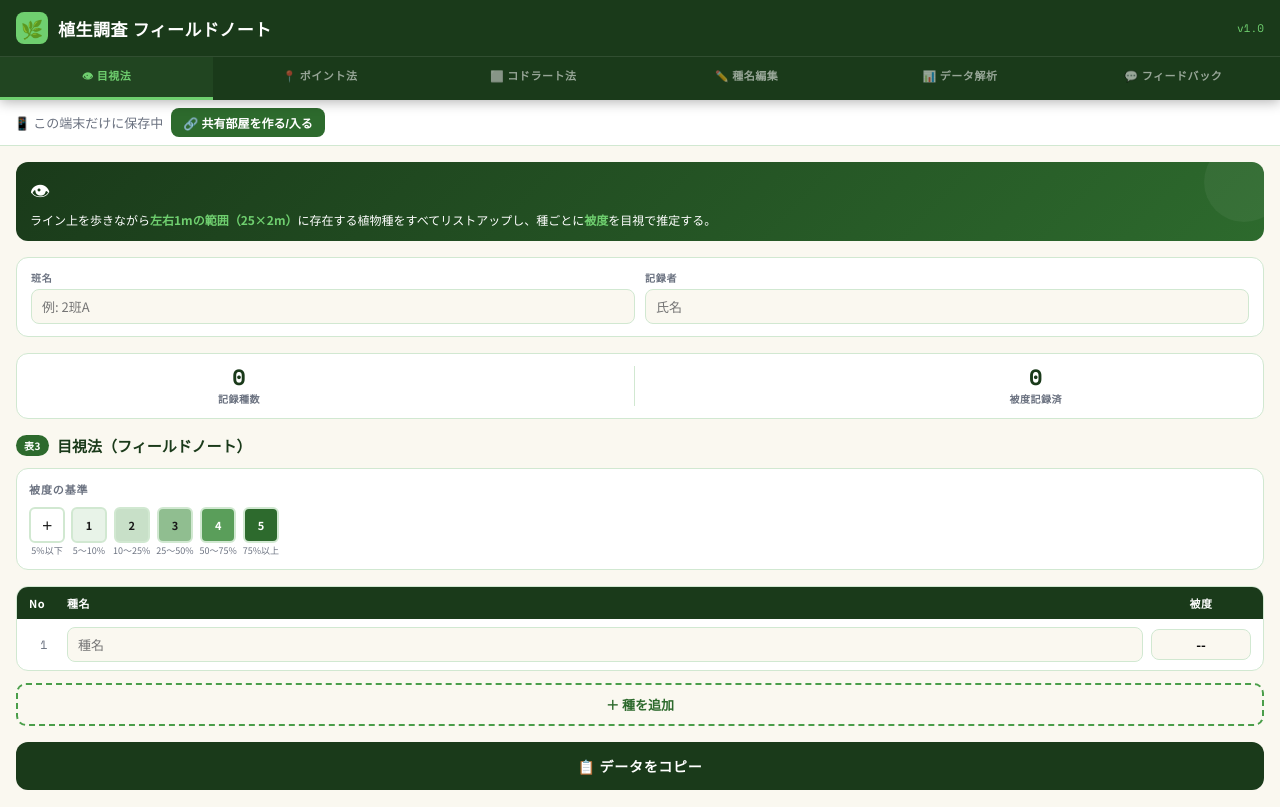
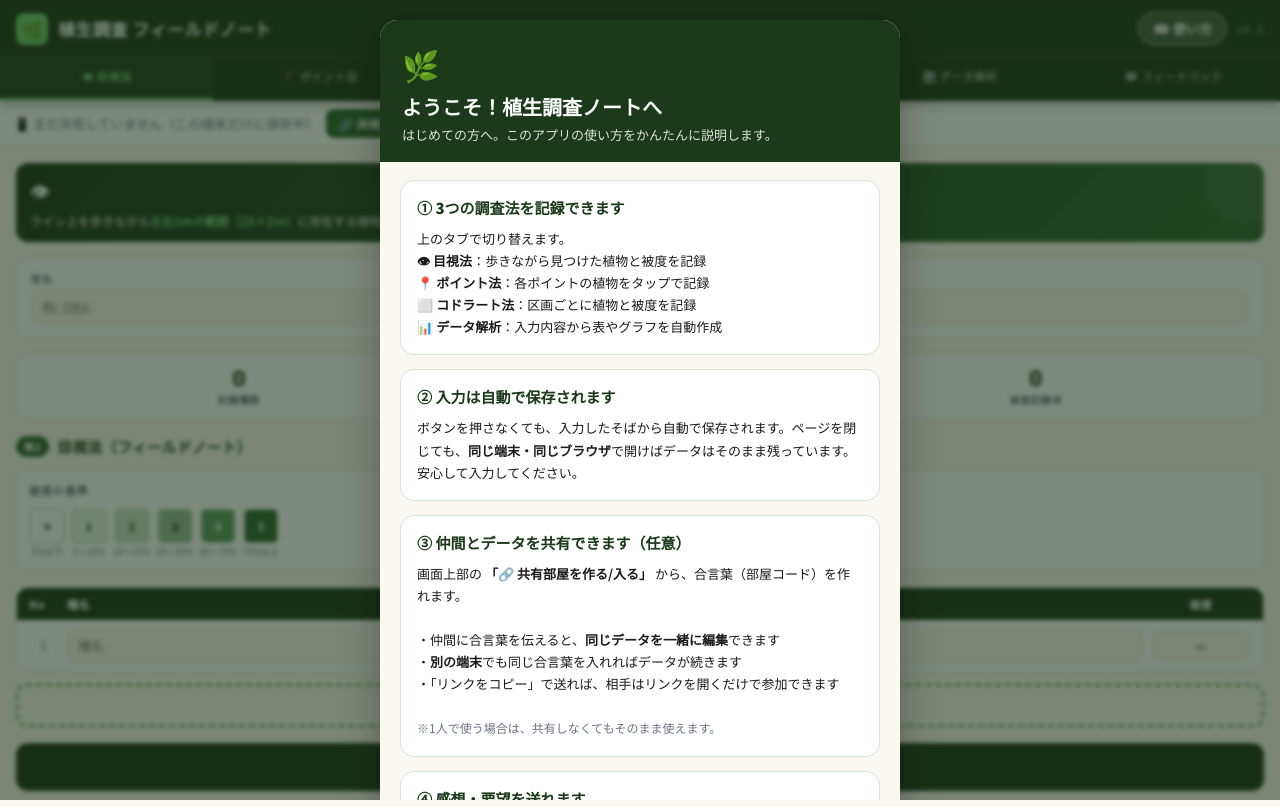
Before and after one commit to yu-ma1012/plants-note, a plain HTML site: page index.html in a window 1280 px wide. Drawn offline with nearby package versions, Linux system fonts and the light colour scheme.

Commit message:
Add files via upload

```diff
--- a/index.html
+++ b/index.html
@@ -775,7 +775,10 @@ body {
       <div class="header-icon">🌿</div>
       <h1>植生調査 フィールドノート</h1>
     </div>
-    <div class="header-meta">v1.0</div>
+    <div class="header-meta" style="display:flex;align-items:center;gap:10px;">
+      <button onclick="openGuide()" title="使い方ガイド" style="background:rgba(255,255,255,0.18);color:#fff;border:1.5px solid rgba(255,255,255,0.5);border-radius:20px;padding:6px 14px;font-size:13px;font-weight:700;cursor:pointer;display:flex;align-items:center;gap:5px;white-space:nowrap;">📖 使い方</button>
+      <span>v1.1</span>
+    </div>
   </div>
   <div class="tabs">
     <div class="tab active" onclick="switchTab('mokushi')">👁 目視法</div>
@@ -792,7 +795,7 @@ body {
 <!-- ========== 部屋バー ========== -->
 <div id="room-bar" style="background:#fff;border-bottom:1.5px solid var(--border);padding:8px 14px;display:flex;align-items:center;gap:8px;font-size:13px;flex-wrap:wrap;">
   <div id="room-status-solo" style="display:flex;align-items:center;gap:8px;flex-wrap:wrap;">
-    <span style="color:var(--muted);">📱 この端末だけに保存中</span>
+    <span style="color:var(--muted);">📱 まだ共有していません（この端末だけに保存中）</span>
     <button onclick="openRoomModal()" style="padding:6px 12px;background:var(--green-mid);color:#fff;border:none;border-radius:8px;font-size:12px;font-weight:700;cursor:pointer;">🔗 共有部屋を作る/入る</button>
   </div>
   <div id="room-status-joined" style="display:none;align-items:center;gap:8px;flex-wrap:wrap;width:100%;">
@@ -835,6 +838,66 @@ body {
       <div id="room-modal-status" style="font-size:13px;font-weight:700;margin-top:14px;min-height:18px;text-align:center;"></div>
     </div>
     <button class="modal-close" onclick="closeRoomModal()">閉じる</button>
+  </div>
+</div>
+
+<!-- ========== 使い方ガイド（オンボーディング） ========== -->
+<div id="guide-overlay" style="display:none;position:fixed;inset:0;z-index:9999;background:rgba(20,40,20,0.55);backdrop-filter:blur(2px);overflow-y:auto;padding:20px 14px;">
+  <div style="max-width:520px;margin:0 auto;background:var(--cream);border-radius:18px;box-shadow:0 12px 40px rgba(0,0,0,0.3);overflow:hidden;">
+    <!-- ヘッダー -->
+    <div style="background:var(--green-dark);color:#fff;padding:22px 22px 18px;">
+      <div style="font-size:30px;margin-bottom:6px;">🌿</div>
+      <div style="font-size:20px;font-weight:900;">ようこそ！植生調査ノートへ</div>
+      <div style="font-size:13px;opacity:.85;margin-top:4px;">はじめての方へ。このアプリの使い方をかんたんに説明します。</div>
+    </div>
+
+    <div style="padding:18px 20px 8px;">
+      <!-- 1. できること -->
+      <div style="background:#fff;border:1.5px solid var(--border);border-radius:14px;padding:16px;margin-bottom:14px;">
+        <div style="font-weight:800;color:var(--green-dark);font-size:15px;margin-bottom:10px;">① 3つの調査法を記録できます</div>
+        <div style="font-size:13px;line-height:1.7;color:var(--ink);">
+          上のタブで切り替えます。<br>
+          <strong>👁 目視法</strong>：歩きながら見つけた植物と被度を記録<br>
+          <strong>📍 ポイント法</strong>：各ポイントの植物をタップで記録<br>
+          <strong>⬜ コドラート法</strong>：区画ごとに植物と被度を記録<br>
+          <strong>📊 データ解析</strong>：入力内容から表やグラフを自動作成
+        </div>
+      </div>
+
+      <!-- 2. 自動保存 -->
+      <div style="background:#fff;border:1.5px solid var(--border);border-radius:14px;padding:16px;margin-bottom:14px;">
+        <div style="font-weight:800;color:var(--green-dark);font-size:15px;margin-bottom:10px;">② 入力は自動で保存されます</div>
+        <div style="font-size:13px;line-height:1.7;color:var(--ink);">
+          ボタンを押さなくても、入力したそばから自動で保存されます。ページを閉じても、<strong>同じ端末・同じブラウザ</strong>で開けばデータはそのまま残っています。安心して入力してください。
+        </div>
+      </div>
+
+      <!-- 3. 共有部屋 -->
+      <div style="background:#fff;border:1.5px solid var(--border);border-radius:14px;padding:16px;margin-bottom:14px;">
+        <div style="font-weight:800;color:var(--green-dark);font-size:15px;margin-bottom:10px;">③ 仲間とデータを共有できます（任意）</div>
+        <div style="font-size:13px;line-height:1.7;color:var(--ink);">
+          画面上部の <strong>「🔗 共有部屋を作る/入る」</strong> から、合言葉（部屋コード）を作れます。<br><br>
+          ・仲間に合言葉を伝えると、<strong>同じデータを一緒に編集</strong>できます<br>
+          ・<strong>別の端末</strong>でも同じ合言葉を入れればデータが続きます<br>
+          ・「リンクをコピー」で送れば、相手はリンクを開くだけで参加できます<br><br>
+          <span style="color:var(--muted);font-size:12px;">※1人で使う場合は、共有しなくてもそのまま使えます。</span>
+        </div>
+      </div>
+
+      <!-- 4. フィードバック -->
+      <div style="background:#fff;border:1.5px solid var(--border);border-radius:14px;padding:16px;margin-bottom:8px;">
+        <div style="font-weight:800;color:var(--green-dark);font-size:15px;margin-bottom:10px;">④ 感想・要望を送れます</div>
+        <div style="font-size:13px;line-height:1.7;color:var(--ink);">
+          <strong>💬 フィードバック</strong> タブから、星評価とコメントを管理人に送れます。使ってみて気づいたことがあれば、ぜひ送ってください。
+        </div>
+      </div>
+    </div>
+
+    <!-- フッター -->
+    <div style="padding:8px 20px 22px;">
+      <button onclick="closeGuide()" style="width:100%;padding:14px;background:var(--green-mid);color:#fff;border:none;border-radius:12px;font-size:16px;font-weight:800;cursor:pointer;">使ってみる</button>
+      <div style="text-align:center;font-size:12px;color:var(--muted);margin-top:10px;">この説明は、上の「📖 使い方」からいつでも見られます</div>
+    </div>
   </div>
 </div>
 
@@ -2260,6 +2323,24 @@ function setSyncIndicator(msg) {
   if (el) el.textContent = msg;
 }
 
+// ─── 使い方ガイド ──────────────────────────────────────────
+function openGuide() {
+  document.getElementById('guide-overlay').style.display = 'block';
+}
+function closeGuide() {
+  try { localStorage.setItem('shokusei_guide_seen', '1'); } catch(e) {}
+  document.getElementById('guide-overlay').style.display = 'none';
+}
+
+// 初回は必ず表示。2回目以降は「📖 使い方」ボタンからのみ。
+(function maybeShowGuide() {
+  let seen = false;
+  try { seen = localStorage.getItem('shokusei_guide_seen') === '1'; } catch(e) {}
+  if (!seen) {
+    setTimeout(() => { document.getElementById('guide-overlay').style.display = 'block'; }, 400);
+  }
+})();
+
 // ─── 起動時：URLパラメータ or 保存済み部屋を復元 ──────────────
 (async function restoreRoom() {
   let code = null;
```
